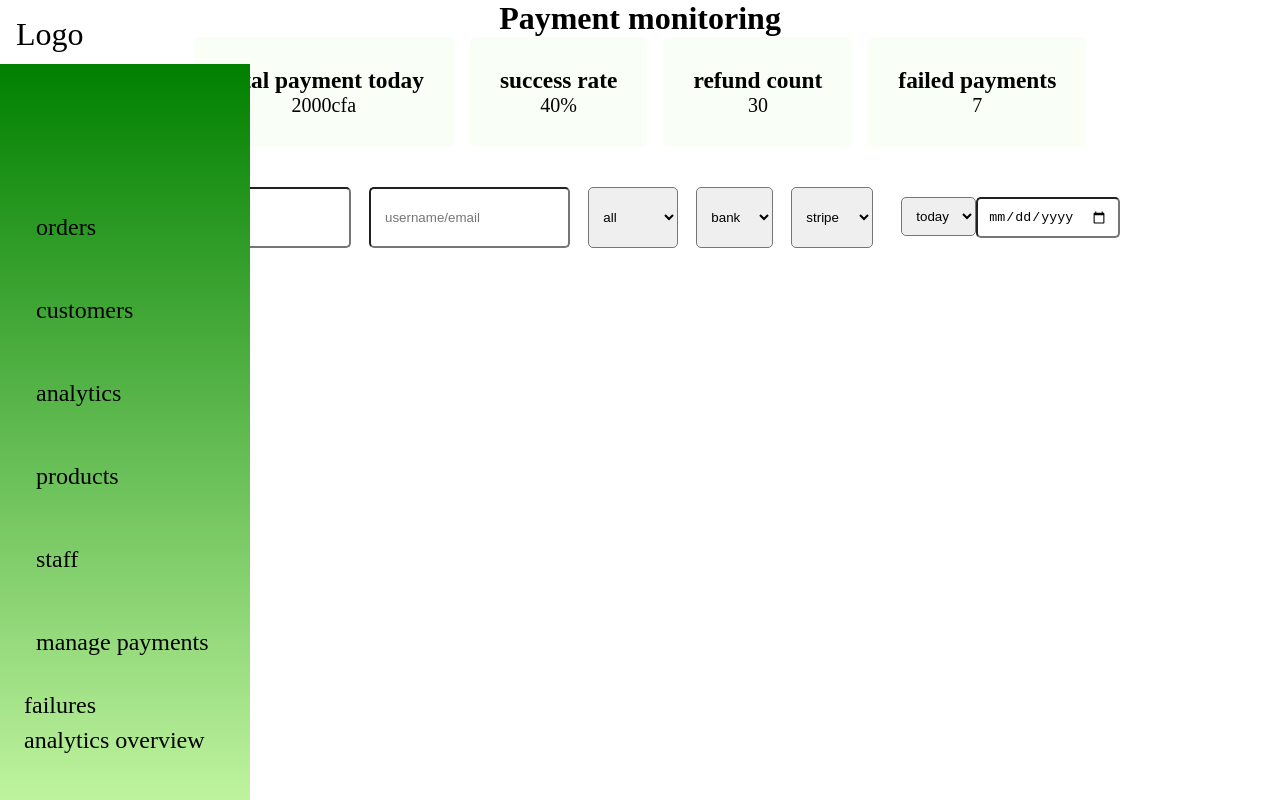
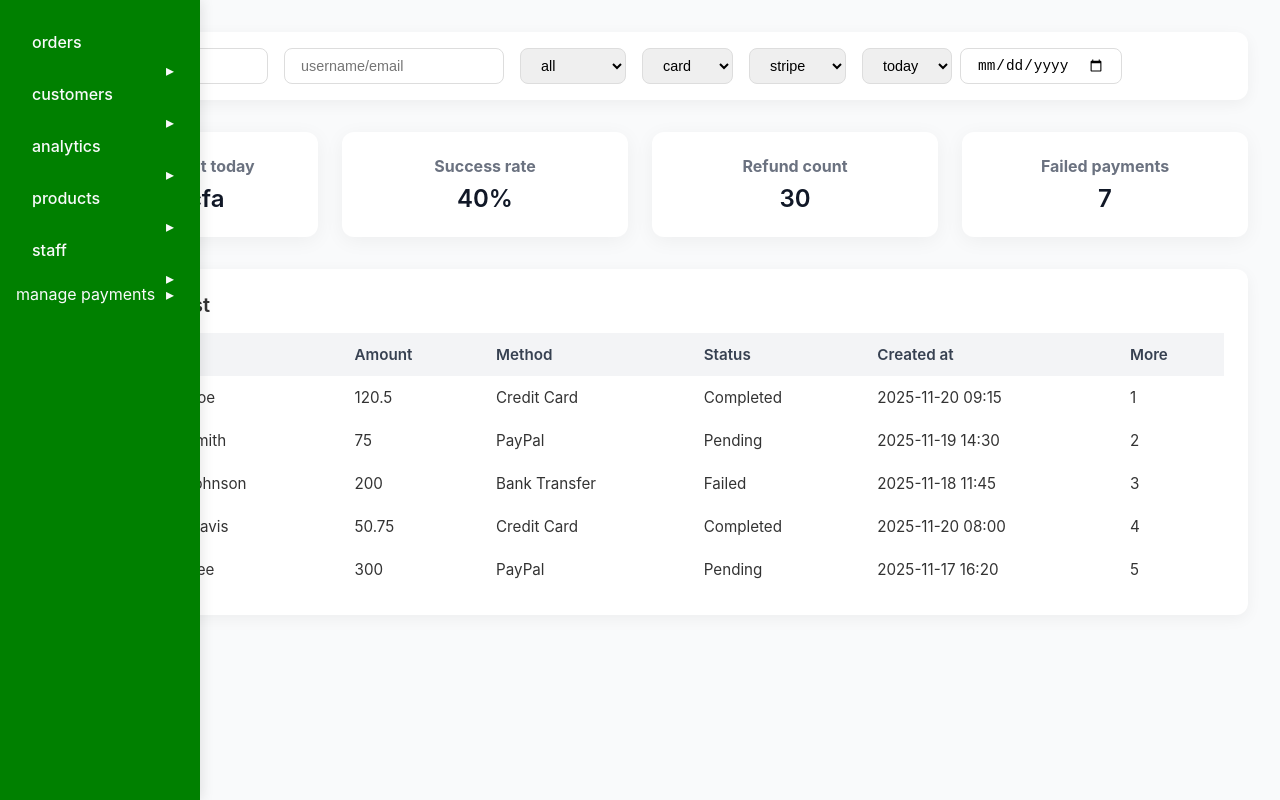
Before and after one commit to wilideparisdenode/Dashboard_saas, a React (Vite) app: page /payment_monitoring in a window 1280 px wide. Built offline with nearby package versions, Linux system fonts and the light colour scheme.

Commit message:
in this commit , i completed , the payment  monitoring page

```diff
--- /dev/null
+++ b/src/components/DetailsPanel.tsx
@@ -0,0 +1,39 @@
+import "./componentStyle.css"
+
+export default function DetailsPanel({ d }: any) {
+  const {
+    id = 3,
+    user = "Mike Johnson",
+    amount = 200.0,
+    method = "Bank Transfer",
+    status = "Failed",
+    createdAt = "2025-11-18 11:45",
+    timeline = "completed",
+    risk_score = "12/100",
+  } = d || {};
+
+  return (
+    <div className="t_details_panel">
+      <div className="header">
+        <h2>Transaction Details</h2>
+        <h2>ID: {id}</h2>
+      </div>
+
+      <div>
+        <p>Customer: {user}</p>
+        <p>Amount: {amount}</p>
+        <p>Method: {method}</p>
+        <p>Status: {status}</p>
+        <p>Timeline: {timeline}</p>
+        <p>Risk Score: {risk_score}</p>
+      </div>
+
+      <div>
+        <h1>Logs / Events:</h1>
+        <p>12:23 PM Payment requested</p>
+        <p>12:23 PM Gateway authorization</p>
+        <p>12:30 PM Payment completed</p>
+      </div>
+    </div>
+  );
+}
--- a/src/components/PaymentMonitoring.tsx
+++ b/src/components/PaymentMonitoring.tsx
@@ -1,71 +1,147 @@
 import "./componentStyle.css";
+import { motion } from "framer-motion";
+import type { TargetAndTransition } from "framer-motion";
+import DetailsPanel from "./DetailsPanel";
+
+
 type Props = {}
+const mockData = [
+  {
+    id: 1,
+    user: "John Doe",
+    amount: 120.50,
+    method: "Credit Card",
+    status: "Completed",
+    createdAt: "2025-11-20 09:15",
+  },
+  {
+    id: 2,
+    user: "Jane Smith",
+    amount: 75.00,
+    method: "PayPal",
+    status: "Pending",
+    createdAt: "2025-11-19 14:30",
+  },
+  {
+    id: 3,
+    user: "Mike Johnson",
+    amount: 200.00,
+    method: "Bank Transfer",
+    status: "Failed",
+    createdAt: "2025-11-18 11:45",
+  },
+  {
+    id: 4,
+    user: "Emily Davis",
+    amount: 50.75,
+    method: "Credit Card",
+    status: "Completed",
+    createdAt: "2025-11-20 08:00",
+  },
+  {
+    id: 5,
+    user: "Chris Lee",
+    amount: 300.00,
+    method: "PayPal",
+    status: "Pending",
+    createdAt: "2025-11-17 16:20",
+  },
+];
+
+const bounce :TargetAndTransition= {
+  scale: 0.8,
+  transition: { type: "spring", stiffness: 300, damping: 10 }
+};
 
 function PaymentMonitoring({}: Props) {
   return (
     <div className="payment_monitoring">
-        <h1>Payment monitoring</h1>
+      {/* <h1>Payment monitoring</h1> */}
+
       <div className="stats_container">
+           {/* <h2>search by:</h2> */}
         <div className="filter_panel">
-                <input className="id_filter" placeholder="fileter:id"></input>
-                <input type="text" className="email_user_filter" placeholder=" username/email" />
-                <select name="" id="status">
-                    status
-                    <option value="">
-                        all
-                    </option>
-                    <option value="">
-                        sucess
-                    </option>
+          <input className="id_filter" placeholder="filter: id" />
+          <input type="text" className="email_user_filter" placeholder="username/email" />
+
+          <select id="status">
+            <option value="">all</option>
+            <option value="">success</option>
             <option value="">failed</option>
             <option value="">pending</option>
           </select>
-                 <select name="" id="method">
-                    card
-                    <option value="">
-                        bank
-                    </option>
-                    <option value="">
-                       wallet
-                    </option>
+
+          <select id="method">
+            <option value="">card</option>
+            <option value="">bank</option>
+            <option value="">wallet</option>
           </select>
-                 <select name="" id="provider">
-                    provider:
-                    <option value="
-                    ">
-                         stripe
-                    </option>
 
-                    <option value="">
-                        paypal
-                    </option>
-                    <option value="">
-                        other
-                    </option>
+          <select id="provider">
+            <option value="">stripe</option>
+            <option value="">paypal</option>
+            <option value="">other</option>
+          </select>
 
+          <div className="date_range_container">
+            <select id="date_range">
+              <option value="">today</option>
             </select>
-                <div className="date_range_container">
-                    <select name="" id="date_range">
-                   date_Range
-                    <option value="
-                    ">
-                        today
-                    </option>
-                </select>
-                <input type="date" name="" id="" />
+            <input type="date" />
+          </div>
+        </div>
+
+        <div className="matrixpanel">
+          <motion.section whileTap={bounce}>
+            <h3>Total payment today</h3>
+            <p>2000cfa</p>
+          </motion.section>
+
+          <motion.section whileTap={bounce}>
+            <h3>Success rate</h3>
+            <p>40%</p>
+          </motion.section>
+
+          <motion.section whileTap={bounce}>
+            <h3>Refund count</h3>
+            <p>30</p>
+          </motion.section>
+
+          <motion.section whileTap={bounce}>
+            <h3>Failed payments</h3>
+            <p>7</p>
+          </motion.section>
         </div>
 
       </div>
-                        <div className="matrixpanel">
-                            <section><h3>total payment today</h3> <p>2000cfa</p></section>
-                            <section><h3>success rate</h3><p>40%</p></section>
-                            <section><h3>refund count</h3><p>30</p></section>
-                            <section><h3>failed payments</h3><p>7</p></section>
+      <div className="transaction_list">
+        <h2>Transaction List</h2>
+        <table>
+           <thead>
+    <tr>
+      <th>ID</th>
+      <th>User</th>
+      <th>Amount</th>
+      <th>Method</th>
+      <th>Status</th>
+      <th>Created at</th>
+      <th>More</th>
+    </tr>
+  </thead>
+  {mockData.map((d,i)=>(<tr key={i}>
+    <td>{d.id}</td>
+    <td>{d.user}</td>
+    <td>{d.amount}</td>
+    <td>{d.method}</td>
+    <td>{d.status}</td>
+    <td>{d.createdAt}</td>
+    <td>{d.id}</td>
+  </tr>))}
+        </table>
       </div>
-
+      {/* <DetailsPanel d={mockData[1]}/> */}
     </div>
-    </div>
-  )
+  );
 }
 
-export default PaymentMonitoring
+export default PaymentMonitoring;
--- a/src/components/SiteBar.tsx
+++ b/src/components/SiteBar.tsx
@@ -4,7 +4,8 @@ type Props = {}
 import "./componentStyle.css";
 import { useState } from "react";
 function SiteBar({}: Props) {
-    const [open,setOpen]=useState(true);
+    const [open,setOpen]=useState(false);
+
   return (
     <div className="site_bar">
         <div className="links">
--- a/src/components/componentStyle.css
+++ b/src/components/componentStyle.css
@@ -10,90 +10,356 @@
     font-size: xx-large;
     margin:16px;
 }
-/* links */
+/* componentStyle.css */
+
+/* ==Sidebar container == */
 .site_bar {
     position: fixed;
-    background:linear-gradient(to bottom, green, rgb(197, 247, 164));
-    margin-top: 5%;
-    height: 95vh;
-    width: 250px;
-    display: flex;
-    justify-content: center;
-    align-items: center;
+  width: 200px;
+  min-height: 100vh;
+  background-color: green; /* dark gray */
+  color: #f9fafb;
+  padding: 1.5rem 1rem;
+  display: flex;
+  flex-direction: column;
+  box-shadow: 2px 0 12px rgba(0, 0, 0, 0.1);
+  font-family: 'Inter', sans-serif;
 }
 
-.site_bar .links {
-    max-width: 300px;
-    width: 250px;
-    height: 70%;
-    list-style-type: none;
+/* Sidebar links */
+.site_bar .links ul {
+  list-style: none;
+  padding: 0;
+  margin: 0;
+}
 
+.site_bar .links ul li {
+  margin-bottom: 1rem;
+  position: relative;
+  cursor: pointer;
+  transition: all 0.2s ease;
 }
-.site_bar .links ul{
-height:100% ;
+
+.site_bar .links ul li:hover {
+  color: #4f46e5; /* accent color */
 }
-.site_bar .links > ul {
-    font-size: 24px;
+
+/* Main link styles */
+.site_bar .links ul li a {
+  text-decoration: none;
+  color: inherit;
+  font-weight: 500;
+  display: block;
+  padding: 0.5rem 1rem;
+  border-radius: 8px;
+  transition: background 0.2s ease, color 0.2s ease;
+}
+
+.site_bar .links ul li a:hover {
+  background-color: rgba(23, 221, 5, 0.753);
+  color: #4f46e5;
+}
+
+/* Dropdown menu */
+.site_bar .links ul li .dropdown {
+  list-style: none;
+  padding: 0;
+  margin: 0;
+  background-color: #0b8f06;
+  border-radius: 8px;
+  overflow: hidden;
+  margin-top: 0.5rem;
+}
+
+.site_bar .links ul li .dropdown li {
+  margin: 0;
+}
+
+.site_bar .links ul li .dropdown li a {
+  padding: 0.5rem 0.75rem;
+  display: block;
+  font-weight: 400;
+  color: #d1d5db;
+  transition: background 0.2s ease, color 0.2s ease;
+}
+
+.site_bar .links ul li .dropdown li a:hover {
+  background-color: rgba(23, 221, 5, 0.753);
+  color: #fff;
+}
+
+/* Arrow indicator for dropdown */
+.site_bar .links ul li::after {
+  content: '▸';
+  position: absolute;
+  right: 10px;
+  transition: transform 0.25s ease;
+}
+
+.site_bar .links ul li:hover::after {
+  transform: rotate(90deg);
+  color: #4f46e5;
+}
+
+/* Responsive for smaller screens */
+@media (max-width: 768px) {
+  .site_bar {
+    width: 100%;
+    min-height: auto;
+    padding: 1rem;
+  }
+
+  .site_bar .links ul li::after {
+    right: 5px;
+  }
+}
+
+
+/* == Monitoring page == */
+/* componentStyle.css */
+
+/* Root container */
+.payment_monitoring {
+  font-family: 'Inter', sans-serif;
+  color: #333;
+  padding: 2rem;
+  background-color: #f9fafb;
+  min-height: 100vh;
+}
+
+/* Stats & filter container */
+.stats_container {
   display: flex;
   flex-direction: column;
-  gap: 16px; /* space between items */
-  list-style: none;
-  padding: 16px;
-}
-.site_bar .links > ul>li:hover{
-    background-color: rgb(197, 247, 164,0.1);
-    transition: all ease .4s;
-}
-.site_bar .links > ul>li{
-    padding: 20px;
-    border-radius: 5px;
-}
-.site_bar li {
-  position: relative;
+  gap: 2rem;
+  margin-bottom: 2rem;
 }
 
-.dropdown {
-  position: absolute;
-  top: 100%; /* start right below the parent li */
-  left: 0;
-  list-style: none;
+/* Filter panel */
+.filter_panel {
   display: flex;
-  flex-direction: column;
-  gap: 8px;
-  padding-left: 16px;
-  margin-top: 8px;
-
+  flex-wrap: wrap;
+  gap: 1rem;
+  background: #fff;
+  padding: 1rem;
+  border-radius: 12px;
+  box-shadow: 0 4px 15px rgba(0, 0, 0, 0.05);
 }
 
-/* == Monitoring page == */
-.payment_monitoring{
-    text-align: center;
-    width: 100%;
-       margin: 0 auto;
+.filter_panel input,
+.filter_panel select {
+  padding: 0.5rem 1rem;
+  border-radius: 8px;
+  border: 1px solid #ddd;
+  font-size: 0.9rem;
+  transition: all 0.2s ease;
 }
 
-.stats_container{
+.filter_panel input:focus,
+.filter_panel select:focus {
+  outline: none;
+  border-color: #4f46e5;
+  box-shadow: 0 0 0 2px rgba(79, 70, 229, 0.2);
+}
+
+/* Date range container inside filters */
+.date_range_container {
+  display: flex;
+  gap: 0.5rem;
+}
+
+/* Matrix panel (cards) */
+.matrixpanel {
+  display: grid;
+  grid-template-columns: repeat(auto-fit, minmax(180px, 1fr));
+  gap: 1.5rem;
+}
+
+.matrixpanel section {
+  background: #fff;
+  padding: 1.5rem;
+  border-radius: 12px;
+  text-align: center;
+  box-shadow: 0 4px 20px rgba(0, 0, 0, 0.05);
+  cursor: pointer;
+  transition: transform 0.2s ease, box-shadow 0.2s ease;
+}
+
+.matrixpanel section:hover {
+  transform: translateY(-5px);
+  box-shadow: 0 6px 25px rgba(0, 0, 0, 0.1);
+}
+
+.matrixpanel h3 {
+  font-size: 1rem;
+  color: #6b7280;
+  margin-bottom: 0.5rem;
+}
+
+.matrixpanel p {
+  font-size: 1.5rem;
+  font-weight: 600;
+  color: #111827;
+}
+
+/* Transaction list */
+.transaction_list {
+  background: #fff;
+  padding: 1.5rem;
+  border-radius: 12px;
+  box-shadow: 0 4px 15px rgba(0, 0, 0, 0.05);
+}
+
+.transaction_list h2 {
+  margin-bottom: 1rem;
+  font-size: 1.25rem;
+  font-weight: 600;
+}
+
+/* Table styling */
+table {
+  width: 100%;
+  border-collapse: collapse;
+  font-size: 0.95rem;
+}
+
+thead {
+  background-color: #f3f4f6;
+}
+
+th, td {
+  padding: 0.75rem 1rem;
+  text-align: left;
+}
+
+th {
+  font-weight: 600;
+  color: #374151;
+}
+
+tbody tr {
+  background-color: #fff;
+  transition: background 0.2s ease;
+  cursor: pointer;
+}
+
+tbody tr:nth-child(even) {
+  background-color: #f9fafb;
+}
+
+tbody tr:hover {
+  background-color: #e5e7eb;
+}
+
+/* Button in table */
+tbody td button {
+  padding: 0.3rem 0.6rem;
+  border: none;
+  background-color: #4f46e5;
+  color: #fff;
+  border-radius: 6px;
+  cursor: pointer;
+  transition: background 0.2s ease;
+}
+
+tbody td button:hover {
+  background-color: #4338ca;
+}
+
+/* Responsive adjustments */
+@media (max-width: 768px) {
+  .filter_panel {
+    flex-direction: column;
+  }
+
+  .matrixpanel {
+    grid-template-columns: 1fr;
+  }
+}
+/* ==transaction detail == */
+.t_details_panel {
+    position: absolute;
+    top: 50%;
+    left: 50%;
+    transform: translate(-50%, -50%); /* center both horizontally and vertically */
+
+    width: 300px;
+    border: 1px solid black;
+
     display: flex;
+    flex-direction: column;
+    justify-content: center;
+    align-items: flex-start; /* corrected from 'start' */
+
+    padding: 10px;
+
+    box-shadow: 0 0 100px 50px rgba(0, 0, 0, 0.7); /* big shadow */
+    background: white; /* optional: makes content readable */
+    z-index: 1000; /* optional: stay above other content */
+}
+
+/* componentStyle.css */
+
+.t_details_panel {
+    position: absolute;
+    top: 50%;
+    left: 50%;
+    transform: translate(-50%, -50%);
+    width: 350px;
+    max-width: 90%;
+    background: #fff;
+    border-radius: 10px;
+    box-shadow: 0 0 100px 50px rgba(0, 0, 0, 0.7);
+    padding: 20px;
+    display: flex;
+    flex-direction: column;
+    gap: 15px;
+    z-index: 1000;
+    font-family: Arial, sans-serif;
+}
+
+/* Header with title and transaction ID */
+.t_details_panel .header {
+    display: flex;
+    justify-content: space-between;
     align-items: center;
+    border-bottom: 1px solid #ccc;
+    padding-bottom: 10px;
+}
 
-gap: 40px;    flex-direction: column-reverse;}
-.filter_panel{
-    display: flex;
-    flex-wrap: wrap;
-    gap: 18px;
+.t_details_panel .header h2 {
+    font-size: 1.2rem;
+    margin: 0;
+    color: #333;
 }
-.filter_panel *,.filter_panel input[type="date"]{
-    padding: 10px;
-    border-radius: 5px;
+
+/* Section for main transaction details */
+.t_details_panel > div:nth-of-type(2) p {
+    margin: 5px 0;
+    line-height: 1.4rem;
+    color: #444;
 }
-.matrixpanel{
-    display: flex;
-    flex-wrap: wrap;
-    gap:16px;
+
+/* Logs / Events section */
+.t_details_panel > div:nth-of-type(3) {
+    border-top: 1px solid #ccc;
+    padding-top: 10px;
 }
-.matrixpanel section{
-    font-size: 20px;
-   border-radius: 5px;
-    padding: 30px;
-    background-color: rgb(197, 247, 164,0.1) ;
+
+.t_details_panel > div:nth-of-type(3) h1 {
+    font-size: 1rem;
+    margin-bottom: 5px;
+    color: #222;
 }
+
+.t_details_panel > div:nth-of-type(3) p {
+    font-size: 0.9rem;
+    margin: 2px 0;
+    color: #555;
+}
+
+/* Optional: hover effect for the panel (nice for click animations) */
+.t_details_panel:hover {
+    box-shadow: 0 0 120px 60px rgba(0, 0, 0, 0.8);
+    transition: box-shadow 0.3s ease;
+}
```
Lines whose indentation alone changed are shown as unchanged.
